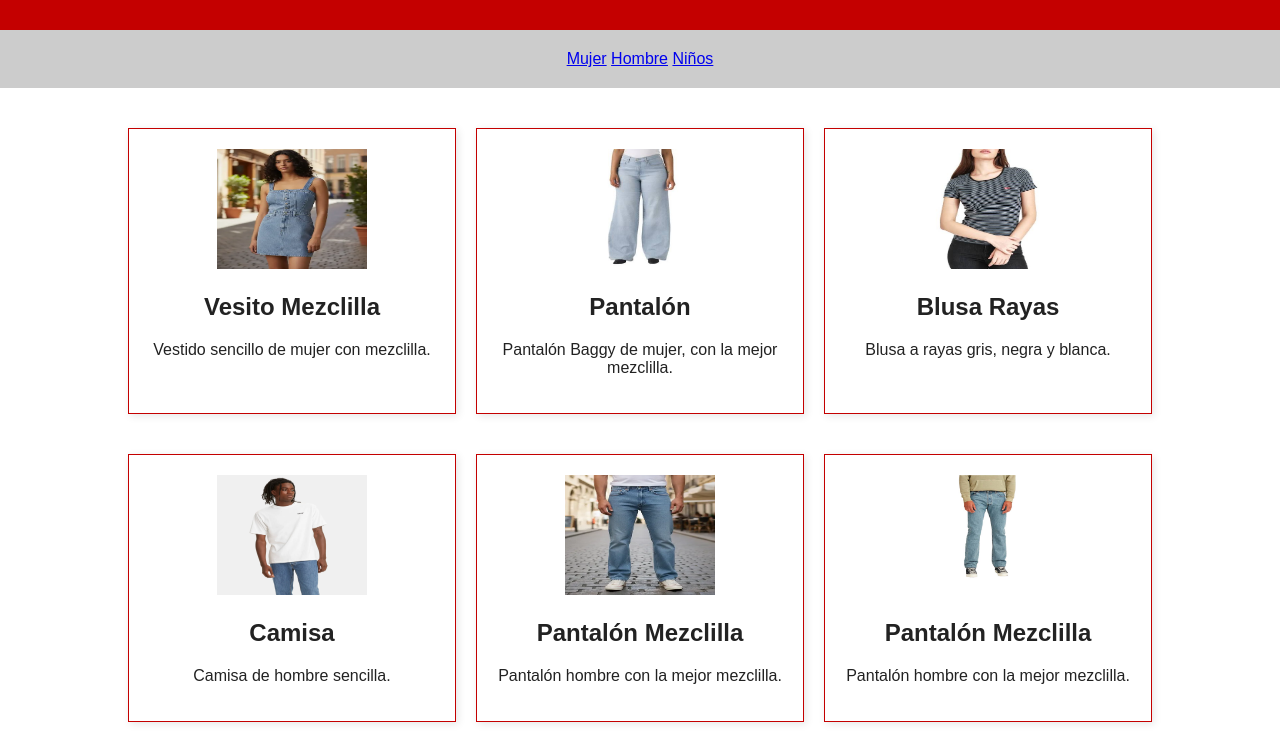
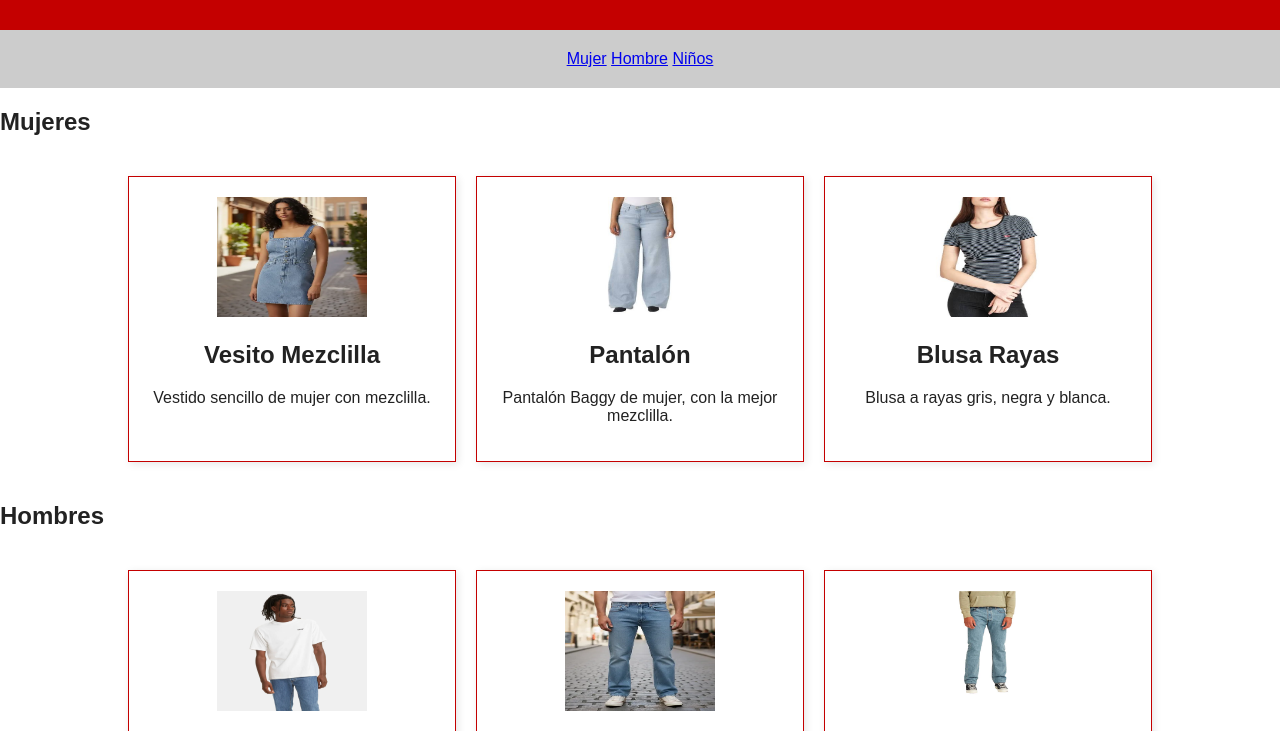
Before and after one commit to AdameDenis/ADBD0783_Examen2do_Parcial, a plain HTML site: page index.html in a window 1280 px wide. Shown: the part 221-952 px from the top of the page. Drawn offline with Linux system fonts and the light colour scheme.

Commit message:
Fix section tags and add headers for mujeres and hombres

```diff
--- a/index.html
+++ b/index.html
@@ -75,7 +75,8 @@
        <a href="#niños">Niños</a>
     </nav>
 
-    <section #mujer>
+
+    <h2 id="mujeres">Mujeres</h2>
     <div class="contenedor-tarjetas">
         <div class="tarjeta">
             <img src="mujimg1.jpg" alt="Vesito Mezclilla" width="150" height="120">
@@ -95,9 +96,8 @@
             <p>Blusa a rayas gris, negra y blanca.</p>
         </div>
     </div>
-    </section>
 
-<section #hombre>
+    <h2 id="hombres">Hombres</h2>
     <div class="contenedor-tarjetas">
         <div class="tarjeta">
             <img src="himg1.jpg" alt="Camiseta" width="150" height="120">
@@ -117,7 +117,6 @@
             <p>Pantalón hombre con la mejor mezclilla.</p>
         </div>
     </div>
-</section>
 
 <section #kids>
     <div class="contenedor-tarjetas">
```
